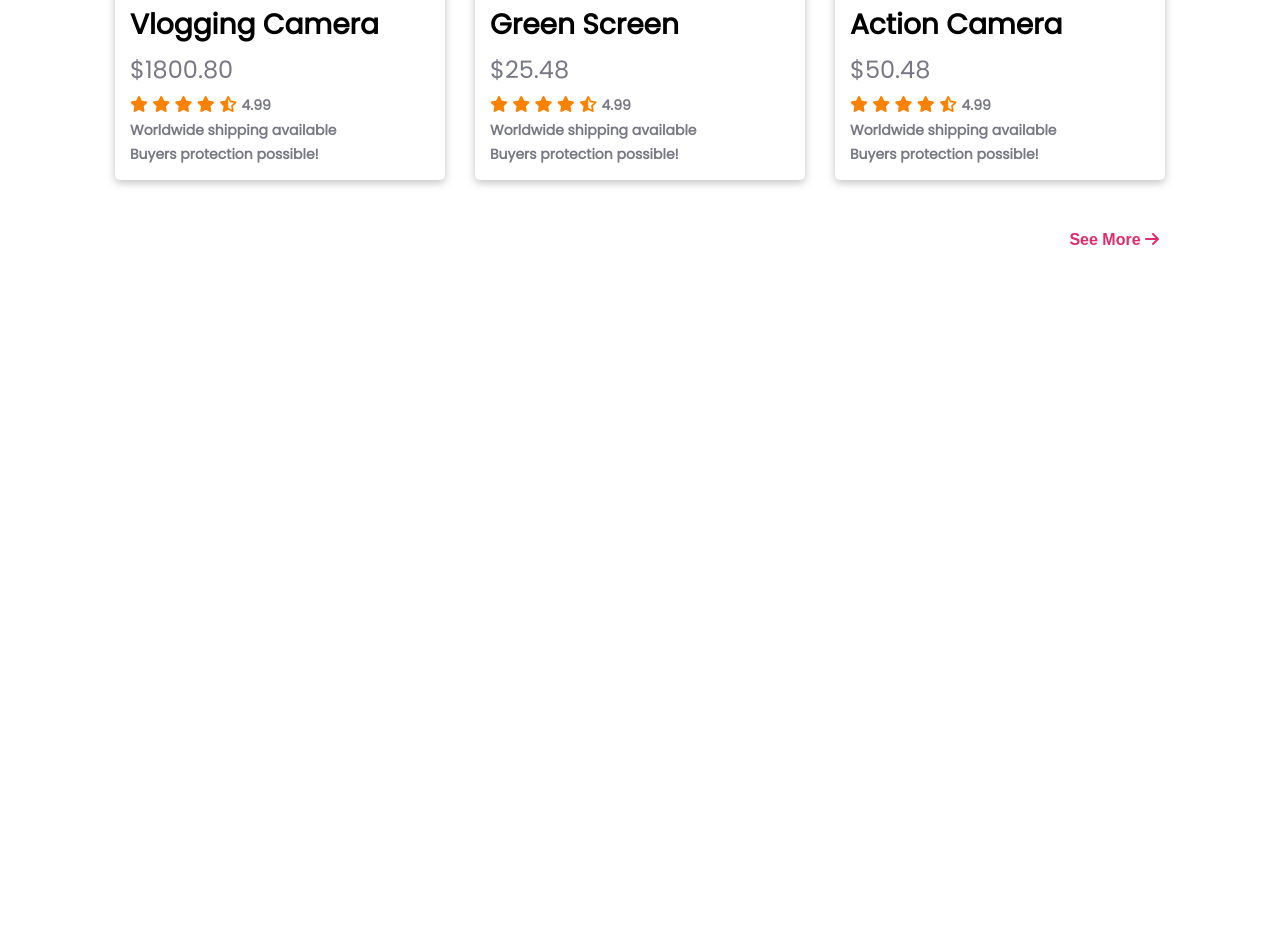
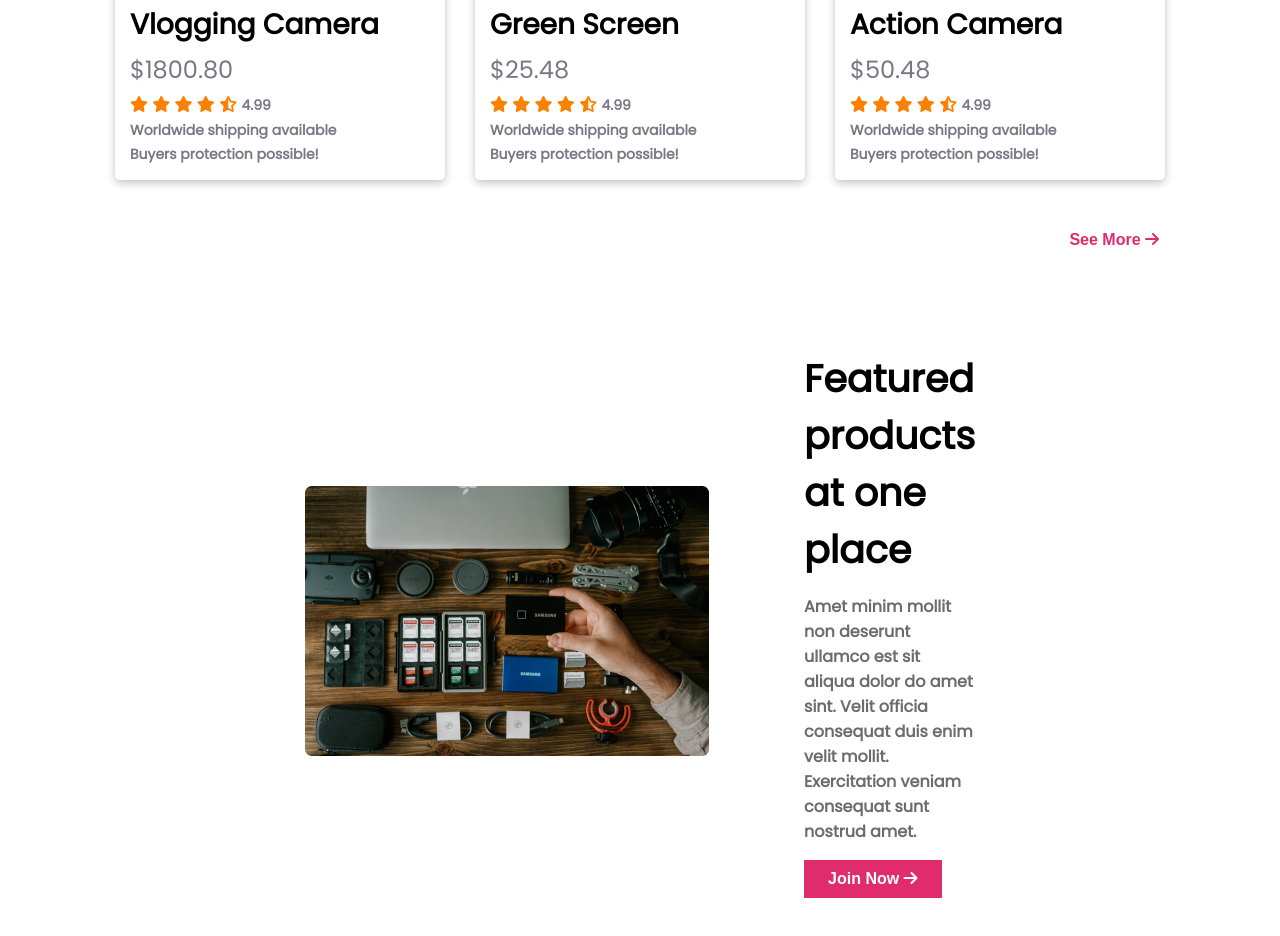
Before and after one commit to ShahriarHossainRifat/influencer-gear, a plain HTML site: page index.html in a window 1280 px wide. Shown: the part 2116-3052 px from the top of the page. Before the commit the page ends 2416 px from the top, so only its background shows below. Drawn offline with Linux system fonts and the light colour scheme.

Commit message:
added "featured product" section

```diff
--- a/index.html
+++ b/index.html
@@ -227,6 +227,17 @@
             <button class="transparent-button">See More <i class="fa-solid fa-arrow-right"></i></button>
             </div>
         </section>
+        <!-- featured product -->
+        <section class="featured-product">
+            <div class="product-thumbnail">
+                <img src="images/gear.png" alt="">
+            </div>
+            <div class="product-info">
+                <h3 class="product-title">Featured products at one place</h3>
+                <p class="product-description">Amet minim mollit non deserunt ullamco est sit aliqua dolor do amet sint. Velit officia consequat duis enim velit mollit. Exercitation veniam consequat sunt nostrud amet.</p>
+                <button class="product-button">Join Now <i class="fa-solid fa-arrow-right"></i></button>
+            </div>
+        </section>
     </main>
     <footer></footer>
 </body>
--- a/styles/style.css
+++ b/styles/style.css
@@ -137,3 +137,29 @@ nav .nav-buttons {
     border-radius: 41px;
     margin: 50px 0;
 }
+
+/* featured product section style */
+.featured-product {
+    display: flex;
+    align-items: center;
+    gap: 95px;
+    margin: 50px 350px;
+}
+.featured-product .product-title {
+    font-weight: 700;
+    font-size: 38px;
+}
+.featured-product .product-description {
+    font-weight: 700;
+    font-size: 16px;
+    color: #6C6C6C;
+    margin: 16px 0;
+}
+.featured-product .product-button {
+    font-weight: 700;
+    font-size: 16px;
+    color: white;
+    background-color: #E02C6D;
+    border: none;
+    padding: 10px 24px;
+}
```
